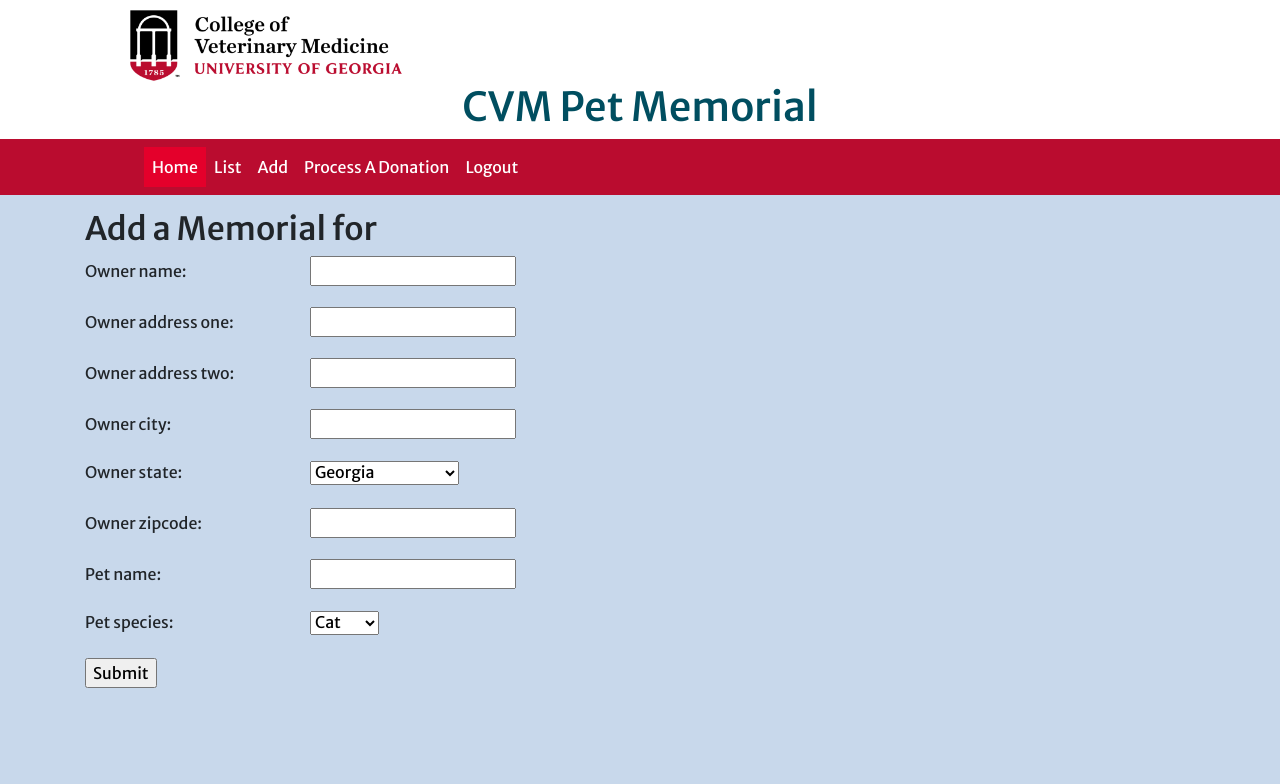
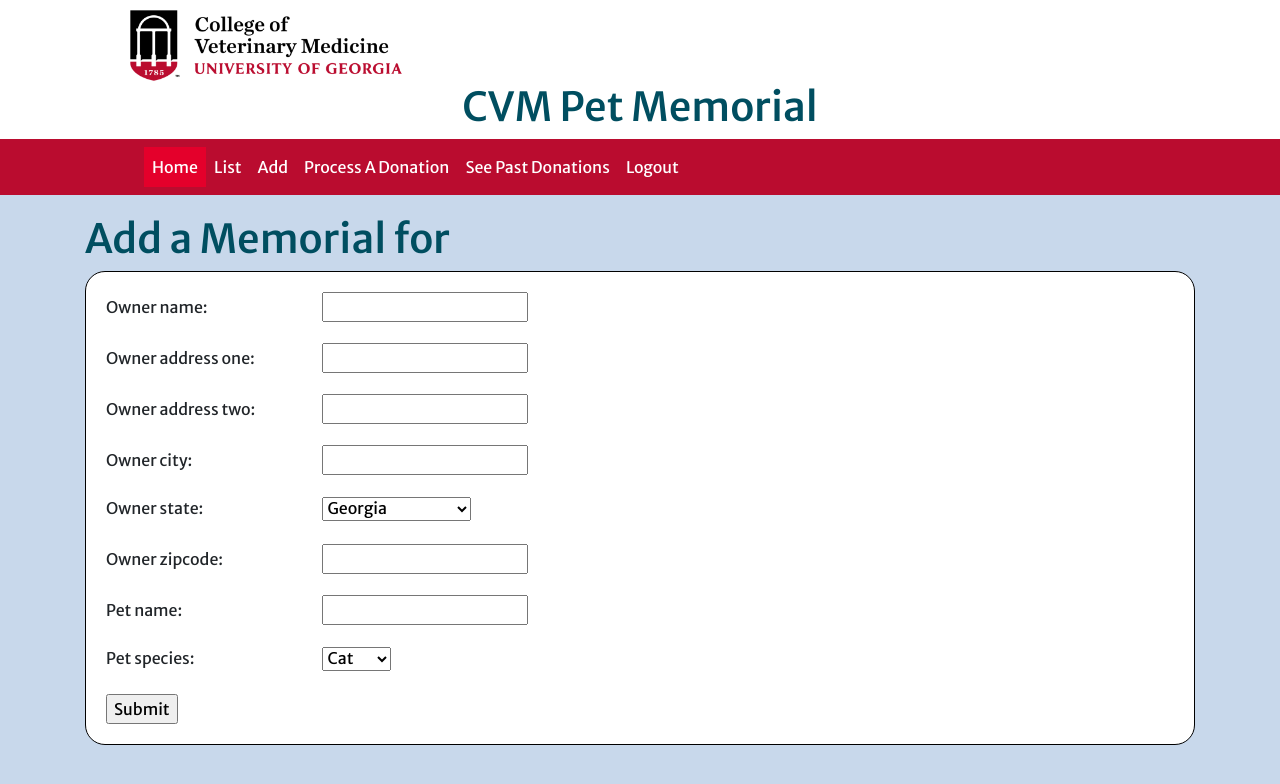
Before and after one commit to smithellis/django-pet-memorial, a Django app: page /memorials/memorial/add in a window 1280 px wide. Shown: the top 784 px of the page. Run offline with Django 3.2, Linux system fonts and the light colour scheme; the visitor is signed in with stand-in values (Sample User, id 1); parts of the project's set-up code (start-up, migrations or seed data) failed here and were passed over; some libraries are stand-ins or nearby versions.

Commit message:
Building continues

```diff
--- a/pmemorial/memorials/apps.py
+++ b/pmemorial/memorials/apps.py
@@ -1,5 +1,4 @@
 from django.apps import AppConfig
-
 
 class MemorialsConfig(AppConfig):
     default_auto_field = 'django.db.models.BigAutoField'
--- a/pmemorial/memorials/static/css/memorial_custom.css
+++ b/pmemorial/memorials/static/css/memorial_custom.css
@@ -68,3 +68,21 @@
 section {
     background-color: #ffffff;
 }
+
+.prettier {
+    background-color: #ffffff;
+    border: thin solid black;
+    border-radius: 20px;
+    padding: 20px;
+}
+
+th {
+    background-color: #BA0C2f;
+    color: #ffffff;
+    padding-bottom: 5px;
+    padding-top: 5px;
+}
+
+#header {
+    margin-bottom: 20px;
+}
--- a/pmemorial/memorials/templates/memorials/base.html
+++ b/pmemorial/memorials/templates/memorials/base.html
@@ -68,6 +68,9 @@
                         <li class="nav-item">
                             <a class="nav-link" href="{% url 'process-donation' %}">Process A Donation</a>
                         </li>
+                        <li class="nav-item">
+                            <a class="nav-link" href="{% url 'past-donations' %}">See Past Donations</a>
+                        </li>
                         {% if user.is_authenticated %}
                         <li class="nav-item">
                             <a class="nav-link" href="{% url 'logout' %}">Logout</a>
--- a/pmemorial/memorials/templates/memorials/memorial_form.html
+++ b/pmemorial/memorials/templates/memorials/memorial_form.html
@@ -4,15 +4,22 @@
 
 {% block content %}
 <div class="container">
-<h2>Add a Memorial for {{ user.profile.hospital }}</h2>
+    <div class="row">
+        <div class="col-md-12">
+
+<h1>Add a Memorial for {{ user.profile.hospital }}</h1>
 
 <form action="" method="post">
+    <div class="prettier"
     <table>
     {% csrf_token %}
     {{ form.as_p }}
     </table>
     <input type="submit" value="Submit">
-<input type="hidden" name="hospital" value="{{ user.profile.hospital.id }}">
+    <input type="hidden" name="hospital" value="{{ user.profile.hospital.id }}">
+</div>
 </form>
 </div>
+</div>
+</div>
 {% endblock %}
--- a/pmemorial/memorials/templates/memorials/memorial_list.html
+++ b/pmemorial/memorials/templates/memorials/memorial_list.html
@@ -6,13 +6,13 @@
 <div class="container">
     <div class="row">
         <div class="col-md-12">
-            <h2>Unsubmitted Memorials for {{ user.profile.hospital }}</h2>
+            <h1>Unsubmitted Memorials for {{ user.profile.hospital }}</h1>
             <p>This is a list of all the Pet Memorials you have been adding recently, but haven't submitted to the College for processing.</p>
         </div>
     </div>
 </div>
 <div class="container">
-    <div class="row">
+    <div class="row prettier">
         <div class="col-md-12">
 <table style="width:100%;">
     <tr>
--- a/pmemorial/memorials/templates/memorials/process_donation.html
+++ b/pmemorial/memorials/templates/memorials/process_donation.html
@@ -7,13 +7,13 @@
 <div class="container">
     <div class="row">
         <div class="col-md-12">
-            <h2>Prepare Memorials for Donation</h2>
+            <h1>Prepare Memorials for Donation</h1>
             <p>Select the Memorials you'd like to submit today, as well as the fund you wish to donate to.</p>
         </div>
     </div>
 </div>
 <div class="container">
-    <div class="row">
+    <div class="row prettier">
         <div class="col-md-12">
             <p><input type="checkbox" name="select-all" id="select-all" value="select_all"> SELECT ALL</p>
 <table style="width: 100%;">
--- a/pmemorial/memorials/urls.py
+++ b/pmemorial/memorials/urls.py
@@ -12,4 +12,5 @@
     path('memorial/detail/<int:pk>/', MemorialDetail.as_view(), name='memorial-detail'),
     path('payment', views.payment, name='payment'),
     path('process_donation', views.process_donation, name='process-donation'),
+    path('past-donations', views.past_donations, name='past-donations'),
 ]
--- a/pmemorial/memorials/views.py
+++ b/pmemorial/memorials/views.py
@@ -61,6 +61,7 @@
     model = Memorial
     fields = ['hospital','owner_name','owner_address_one','owner_address_two', 'owner_city', 'owner_state', 'owner_zipcode', 'pet_name', 'pet_species']
 
+
 @login_required
 def process_donation(request):
     funds = Fund.objects.all()
@@ -71,3 +72,14 @@
 
 def payment(request):
     pass
+
+@login_required
+def past_donations(request):
+    donations = Donation.objects.filter(
+                hospital=request.user.profile.hospital.id, status="Paid"
+    )
+
+    return render(request, 'memorials/past_donations.html', {'donations': donations})
+
+def payment(request):
+    pass
```
Also changed, not shown: pmemorial/memorials/templates/memorials/memorial_detail.html (+7 -3 lines).
